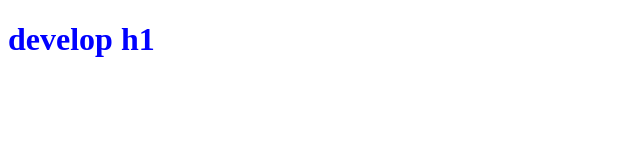
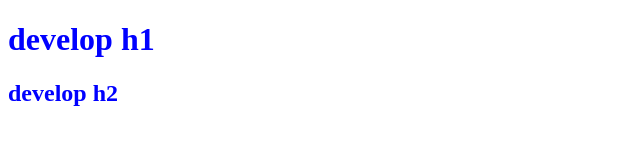
Before and after one commit to DesignerPH927/TestGitToGihub, a plain HTML site: page index_dev.html in a window 1280 px wide. Shown: the whole page, without its empty margins (0-640 px from the left). Drawn offline with Linux system fonts and the light colour scheme.

Commit message:
add index_h2

```diff
--- a/index_dev.html
+++ b/index_dev.html
@@ -9,5 +9,6 @@
 </head>
 <body>
     <h1>develop h1</h1>
+    <h2>develop h2</h2>
 </body>
 </html>
```
